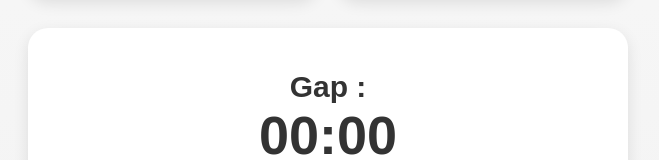
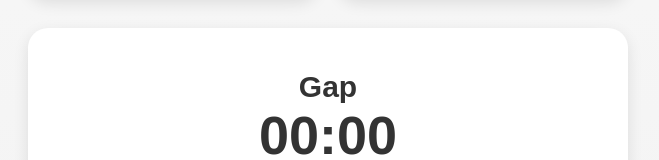
Before and after one commit to jamesramsay100/feed-timer, a React (Vite) app: page / in a window 1280 px wide. Shown: the part 210-370 px from the top of the page, without its empty margins (312-971 px from the left). Built offline with nearby package versions, Linux system fonts and the light colour scheme.

Commit message:
style: remove colon after gap

```diff
--- a/src/components/GapTimerButton.jsx
+++ b/src/components/GapTimerButton.jsx
@@ -9,7 +9,7 @@ const GapTimerButton = ({ active, startTime, totalTime }) => {
 
   return (
     <button className={`timer-button ${active ? "active" : ""}`}>
-      <div className="side">Gap :</div>
+      <div className="side">Gap</div>
       <div className="time">{formattedTime}</div>
     </button>
   );
```
